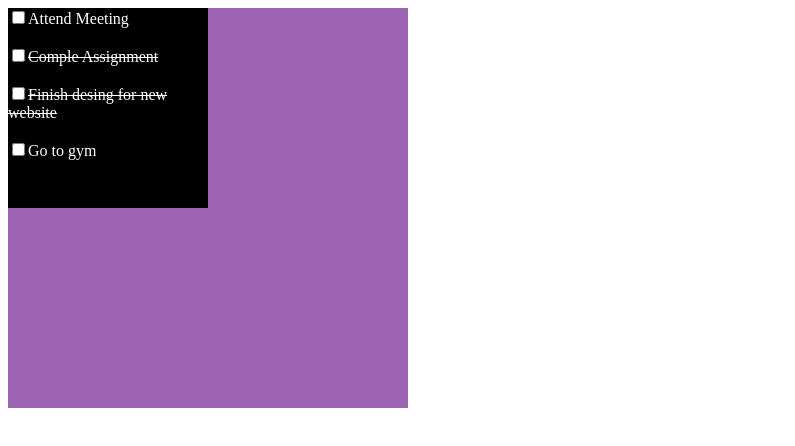
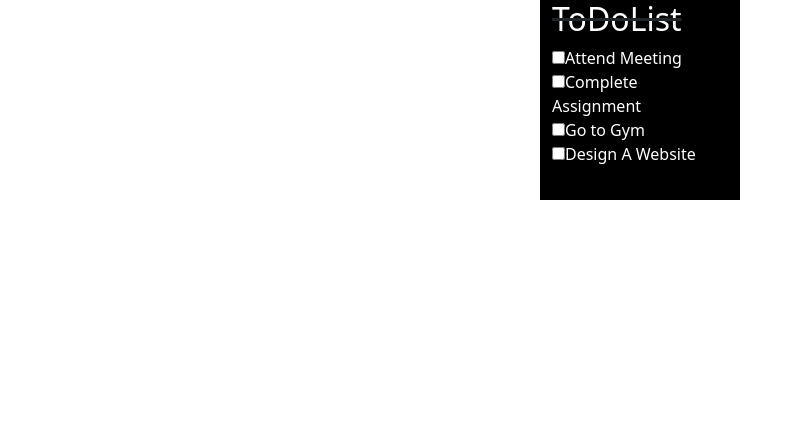
Before and after one commit to Oviya-R/To-do-list, a plain HTML site: page index.html in a window 1280 px wide. Shown: the whole page, without its empty margins (0-795 px from the left). Drawn offline with nearby package versions, Linux system fonts and the light colour scheme.

Commit message:
Update index.html

```diff
--- a/index.html
+++ b/index.html
@@ -4,18 +4,26 @@
     <meta charset="UTF-8">
     <meta name="viewport" content="width=device-width, initial-scale=1.0">
     <title>Document</title>
-    <link rel="stylesheet" href="css/style.css">
+    <link href="https://cdn.jsdelivr.net/npm/bootstrap@5.0.2/dist/css/bootstrap.min.css" rel="stylesheet" integrity="sha384-EVSTQN3/azprG1Anm3QDgpJLIm9Nao0Yz1ztcQTwFspd3yD65VohhpuuCOmLASjC" crossorigin="anonymous">
+<script src="https://cdn.jsdelivr.net/npm/bootstrap@5.0.2/dist/js/bootstrap.bundle.min.js" integrity="sha384-MrcW6ZMFYlzcLA8Nl+NtUVF0sA7MsXsP1UyJoMp4YLEuNSfAP+JcXn/tWtIaxVXM" crossorigin="anonymous"></script>
+<link rel="stylesheet" href="css/style.css">
 </head>
 <body>
-    <div class="allbody">
-    <div class="container">
-        <div class="body1">
-        <input type="checkbox">Attend Meeting<br><br>
-        <div class="section">
-        <input  type="checkbox">Comple Assignment<br><br>
-        <input  type="checkbox">Finish desing for new website</div><br>
-        <input type="checkbox">Go to gym</div><br><br>
-        </div>
+    <div class="section">
+        <div class="container">
+            <div class="row">
+                <div class="col-12">
+                    <form>
+                        <h2>ToDoList</h2>
+                        <label><input type="checkbox"  class="line" value="1"><span>Attend Meeting</span></label><br>
+                         <label><input type="checkbox"  class="line" value="1"><span>Complete Assignment</span></label><br>
+                         <label><input type="checkbox"  class="line" value="1"><span>Go to Gym</span></label><br>
+                         <label><input type="checkbox" class="line" value="1"><span>Design A Website</span></label><br>
+    </form>
     </div>
+    </div>
+    </div>
+    </div>
+
 </body>
 </html>
```
